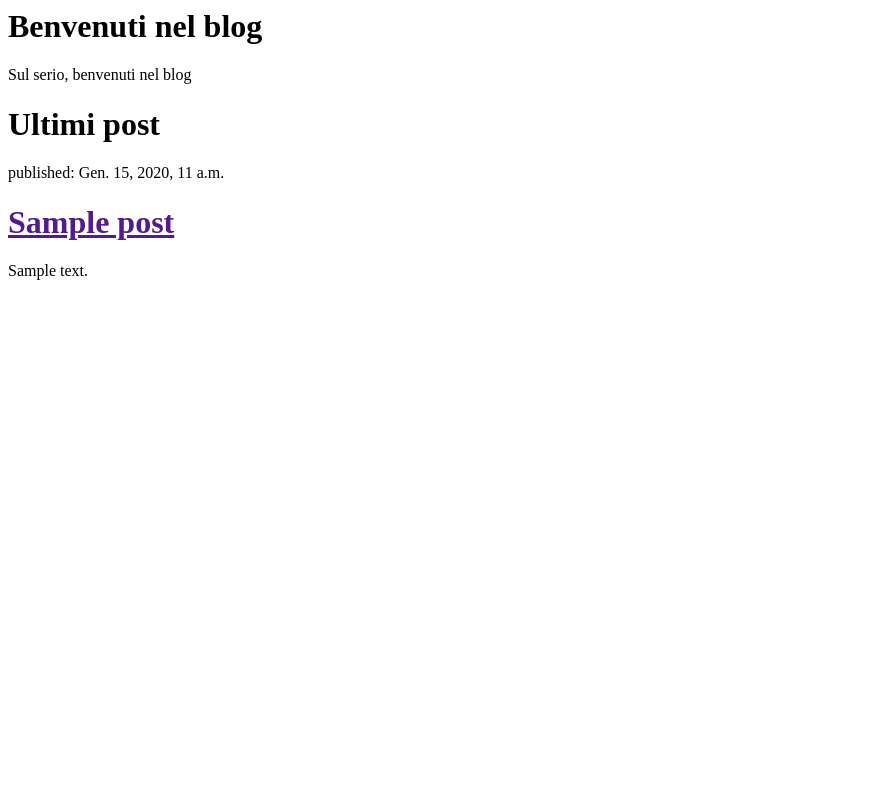
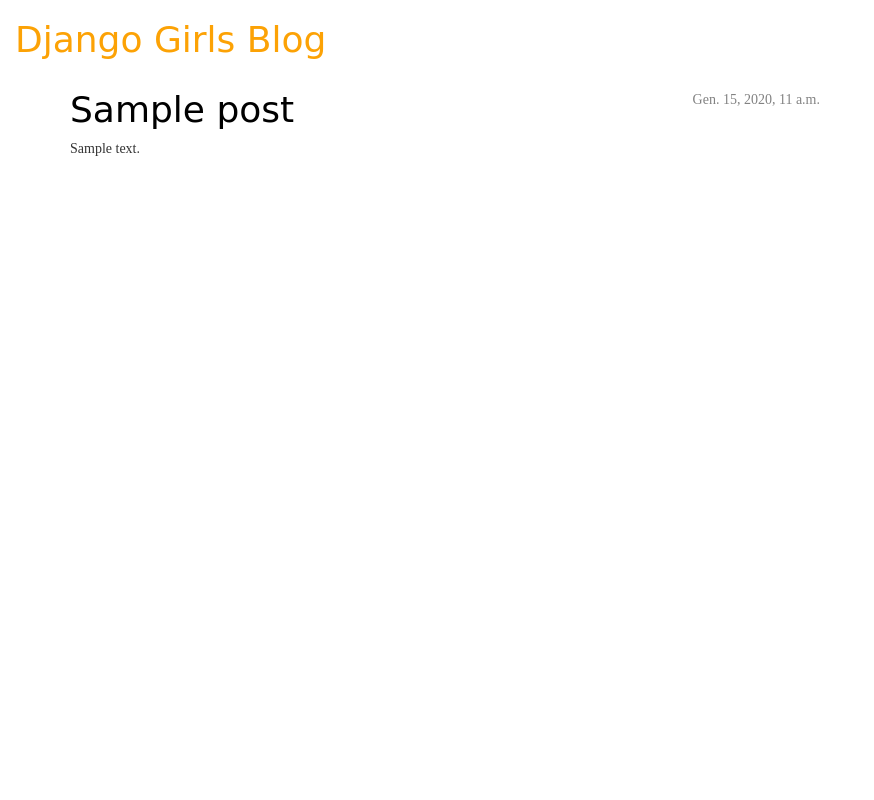
Before and after one commit to gioiamaurizi/mioblog, a Django app: template blog/templates/blog/post_list.html in a window 1280 px wide. Shown: the whole page, without its empty margins (0-874 px from the left). Run offline with Django 3.2, Linux system fonts and the light colour scheme; the template is opened without the code that fills it: values that come from a table or form of the project are taken from there, others are empty; tables that the repository leaves empty hold one stand-in row (values such as "Sample post"); some libraries are stand-ins or nearby versions.

Commit message:
trallallero

```diff
--- /dev/null
+++ b/blog/static/css/blog.css
@@ -0,0 +1,66 @@
+h1 a {
+    color: #FCA205;
+}
+
+body {
+    padding-left: 15px;
+    font-family: 'Lobster';
+}
+
+.page-header {
+    background-color: #ff9400;
+    margin-top: 0;
+    padding: 20px 20px 20px 40px;
+}
+
+.page-header h1,
+.page-header h1 a,
+.page-header h1 a:visited,
+.page-header h1 a:active {
+    color: #ffffff;
+    font-size: 36pt;
+    text-decoration: none;
+}
+
+.content {
+    margin-left: 40px;
+}
+
+h1,
+h2,
+h3,
+h4 {
+    font-family: 'Lobster', cursive;
+}
+
+.date {
+    float: right;
+    color: #828282;
+}
+
+.save {
+    float: right;
+}
+
+.post-form textarea,
+.post-form input {
+    width: 100%;
+}
+
+.top-menu,
+.top-menu:hover,
+.top-menu:visited {
+    color: #ffffff;
+    float: right;
+    font-size: 26pt;
+    margin-right: 20px;
+}
+
+.post {
+    margin-bottom: 70px;
+}
+
+.post h1 a,
+.post h1 a:visited {
+    color: #000000;
+}
--- a/blog/templates/blog/post_list.html
+++ b/blog/templates/blog/post_list.html
@@ -1,17 +1,24 @@
+{% load staticfiles %}
 <html>
 
 <head>
-    <title> Django Girls Gioia - Blog</title>
-</head>
+    <title>Django Girls blog</title>
+    <link rel="stylesheet" href="//maxcdn.bootstrapcdn.com/bootstrap/3.2.0/css/bootstrap.min.css">
+    <link rel="stylesheet" href="//maxcdn.bootstrapcdn.com/bootstrap/3.2.0/css/bootstrap-theme.min.css">
+    <link rel="stylesheet" href="{% static 'css/blog.css' %}"> </head>
 
 <body>
-    <h1>Benvenuti nel blog</h1>
-    <p>Sul serio, benvenuti nel blog</p>
-    <h1>Ultimi post</h1> {% for post in posts %}
     <div>
-        <p>published: {{ post.published_date }}</p>
-        <h1><a href="">{{ post.title }}</a></h1>
-        <p>{{ post.text|linebreaksbr }}</p>
+        <h1><a href="/">Django Girls Blog</a></h1> </div> {% for post in posts %}
+    <div class="content container">
+        <div class="row">
+            <div class="col-md-8"> {% for post in posts %}
+                <div class="post">
+                    <div class="date"> {{ post.published_date }} </div>
+                    <h1><a href="">{{ post.title }}</a></h1>
+                    <p>{{ post.text|linebreaksbr }}</p>
+                </div> {% endfor %} </div>
+        </div>
     </div> {% endfor %} </body>
 
 </html>
```
